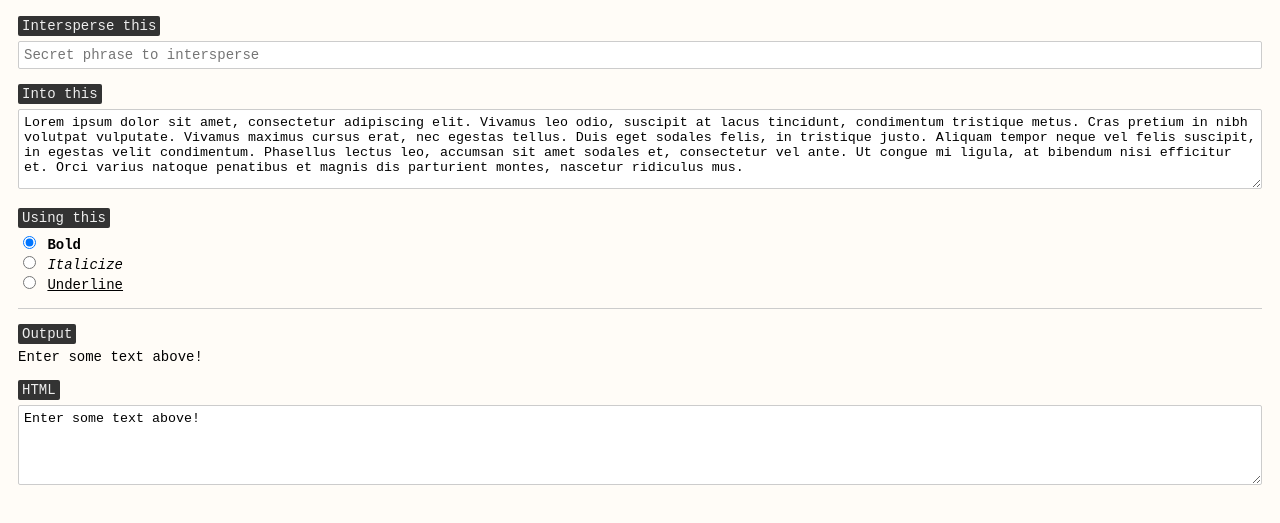
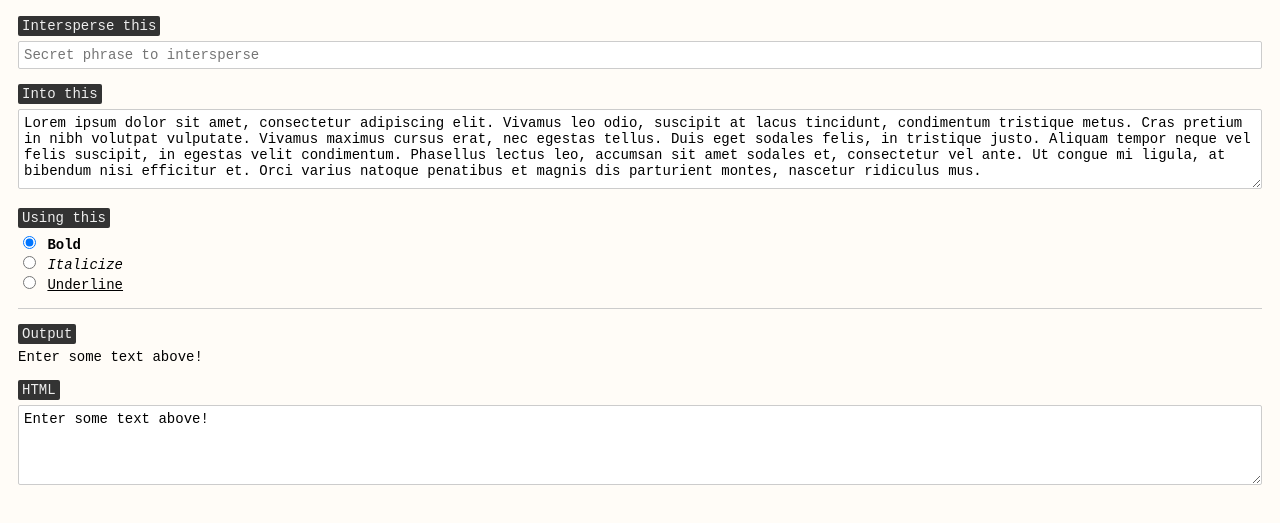
Before and after one commit to cbubel/intersparser, a plain HTML site: page index.html in a window 1280 px wide. Shown: the part 53-576 px from the top of the page. Drawn offline with Linux system fonts and the light colour scheme.

Commit message:
Applied font styles to textarea

```diff
--- a/main.css
+++ b/main.css
@@ -2,7 +2,7 @@ body {
     background-color: #FFFCF7;
 }
 
-body, input {
+body, input, textarea {
     font-family: monospace;
     font-size: 14px;
 }
```
